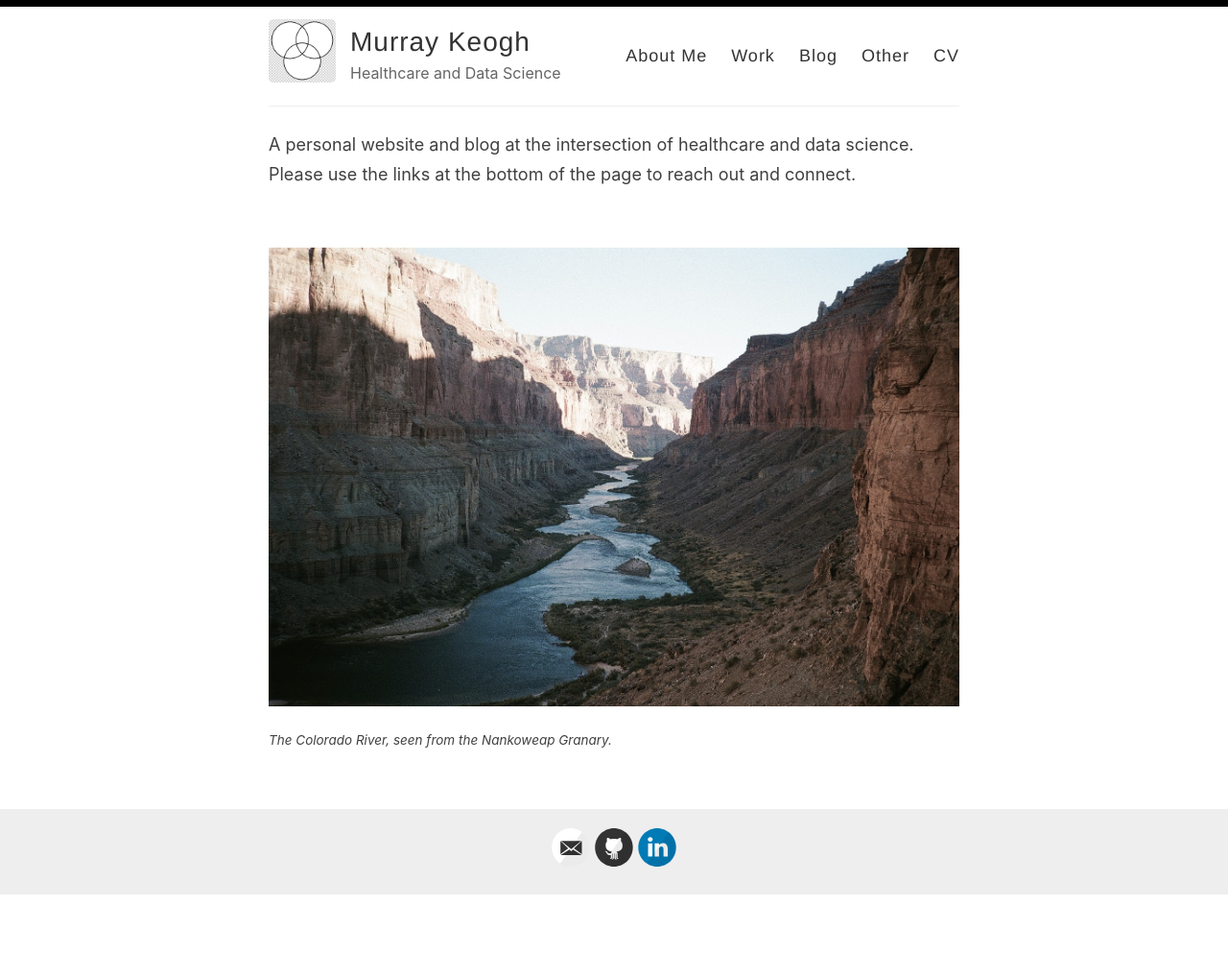
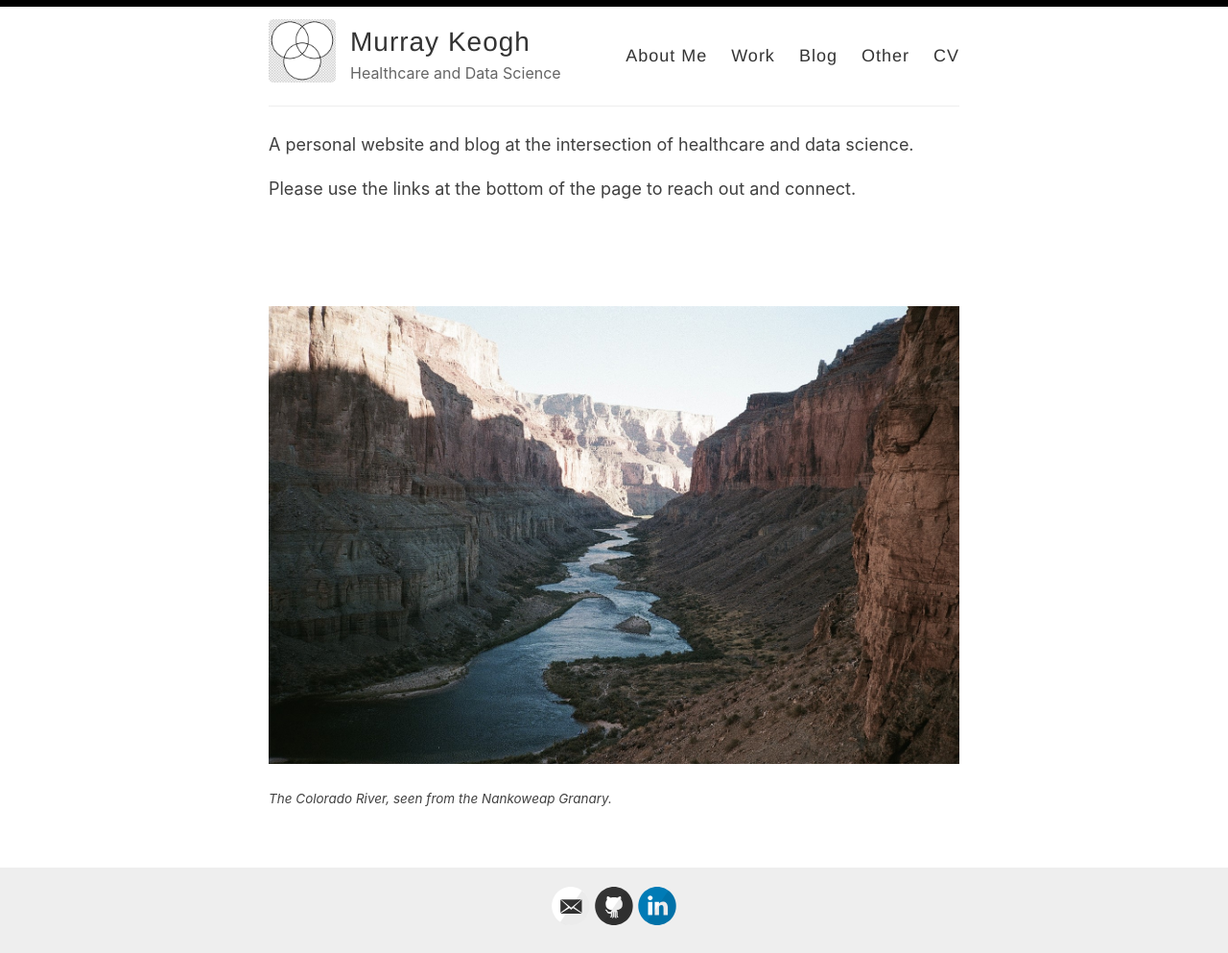
Before and after one commit to Murrkeys/Murrkeys.github.io, a Jekyll site: the page built from index.html, in a window 1280 px wide. Shown: the whole page at 96% size. Built offline with Jekyll 4.4.1, drawn with Linux system fonts in a browser that asks for light colours; the list of posts is cut into pages by our own code; before the commit the page ends 933 px from its top, so only the background shows below that.

```diff
--- a/index.html
+++ b/index.html
@@ -1,8 +1,8 @@
 ---
 layout: default
 ---
-A personal website and blog at the intersection of healthcare and data science.
-Please use the links at the bottom of the page to reach out and connect.
+<p>A personal website and blog at the intersection of healthcare and data science.</p>
+<p>Please use the links at the bottom of the page to reach out and connect.</p>
 <br>
 <br>
 <br>
```
